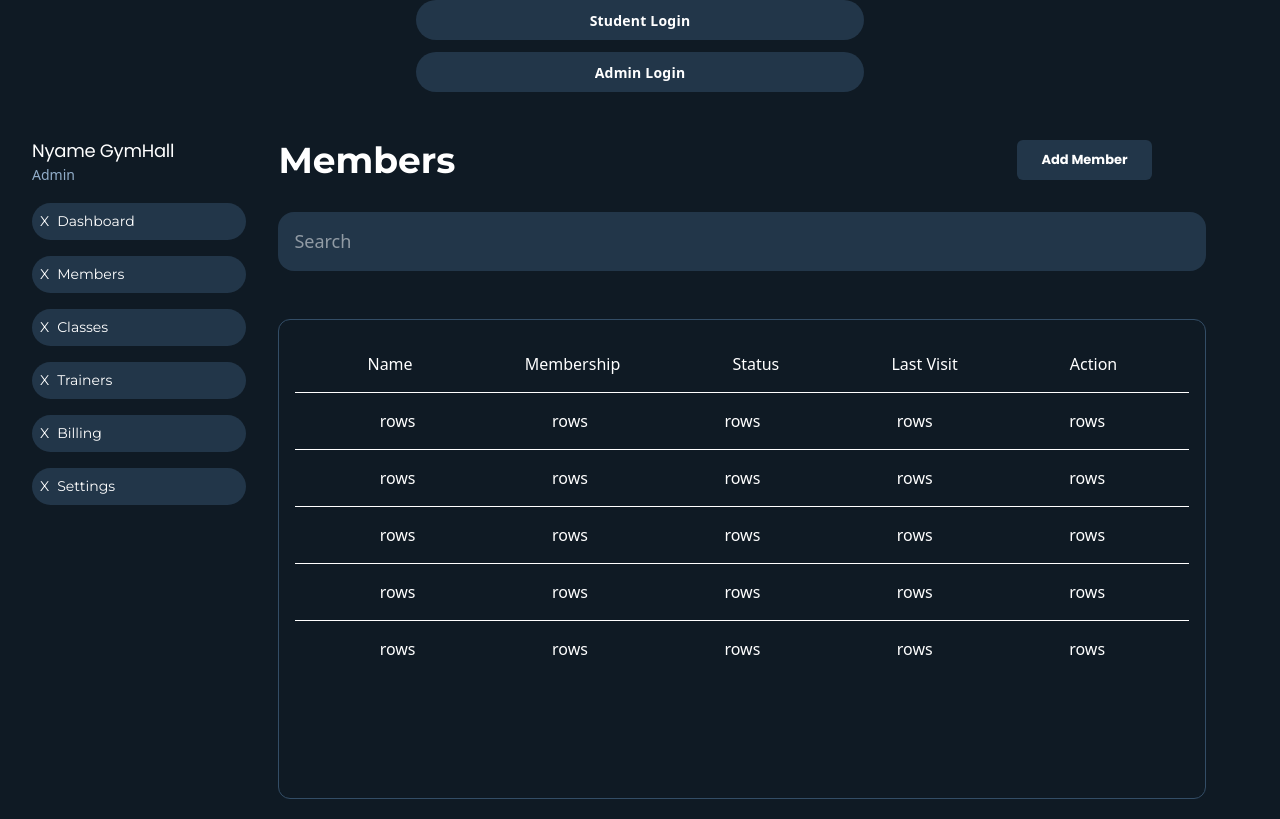
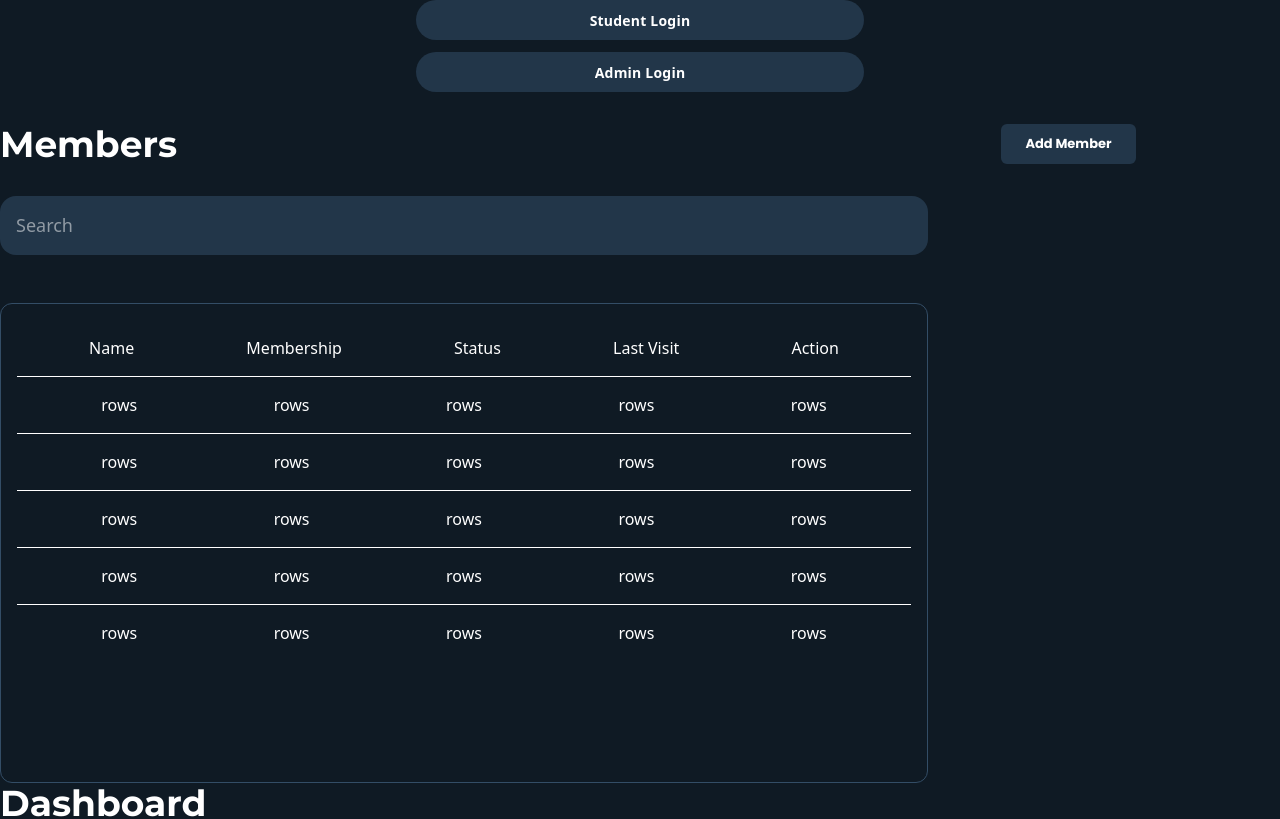
Before and after one commit to mafindijr/Gym-Management-System, a React (Vite) app: page / in a window 1280 px wide. Shown: the part 601-1420 px from the top of the page. Built offline with nearby package versions, Linux system fonts and the light colour scheme.

Commit message:
refactor the side bar and put it separate for consisency

```diff
--- a/src/Components/members.jsx
+++ b/src/Components/members.jsx
@@ -15,7 +15,7 @@ export default function MembersDashboard() {
 
   return (
     <div>
-        <div className='grid grid-cols-5 col-2-span-2 gap-8 m-4 w-full'>
+        {/* <div className='grid grid-cols-5 col-2-span-2 gap-8 m-4 w-full'>
             <nav className='flex flex-col gap-4 pl-4'>
                 <div>
                     <h2 className='font-poppins text-lg leading-tight tracking-[-0.015em]'>Nyame GymHall</h2>
@@ -35,7 +35,7 @@ export default function MembersDashboard() {
                       }
                     </ul>
                 </div>
-            </nav>
+            </nav> */}
 
             <main className='flex flex-col col-span-4 gap-8 w-full'>
                 <div className='flex justify-between items-center'>
@@ -98,6 +98,6 @@ export default function MembersDashboard() {
             </main>
         </div>
 
-    </div>
+    // </div>
   )
 }
```
